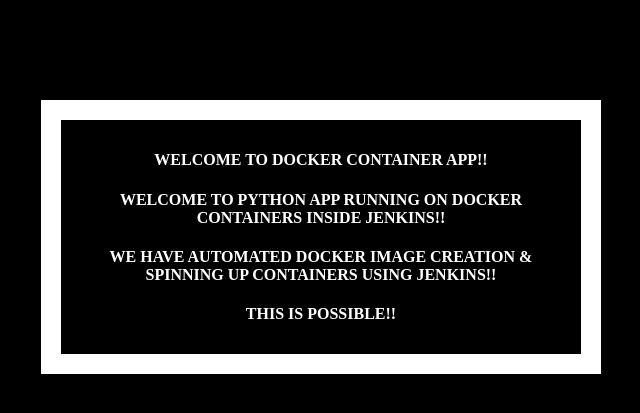
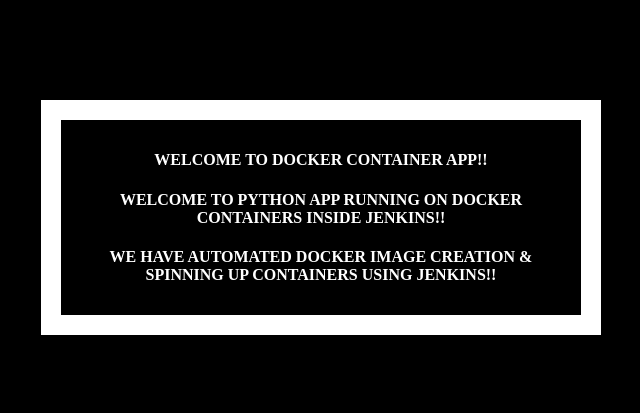
Before and after one commit to akannan1087/myPythonDockerRepo, a Flask app: page / in a window 1280 px wide. Shown: the top 413 px of the page, without its empty margins (319-959 px from the left). Run offline with Flask 2, Linux system fonts and the light colour scheme.

Commit message:
Update index.html

```diff
--- a/templates/index.html
+++ b/templates/index.html
@@ -22,8 +22,6 @@
       <h4>Welcome to Docker Container App!!</h4>
       <h4>Welcome to Python App running on Docker containers inside Jenkins!!</h4>
       <h4>We have automated Docker image creation & spinning up Containers using Jenkins!!</h4>
-      <h4>this is possible!!</h4>
-
     </div>
   </body>
 </html>
```
